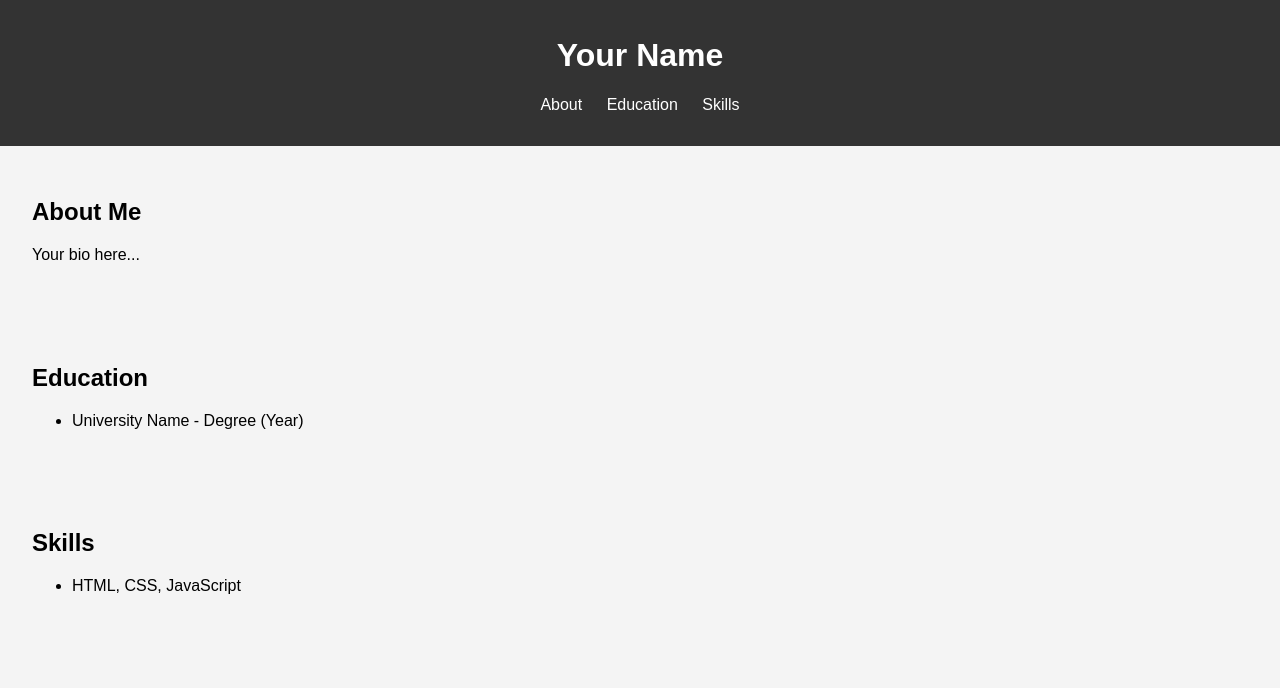
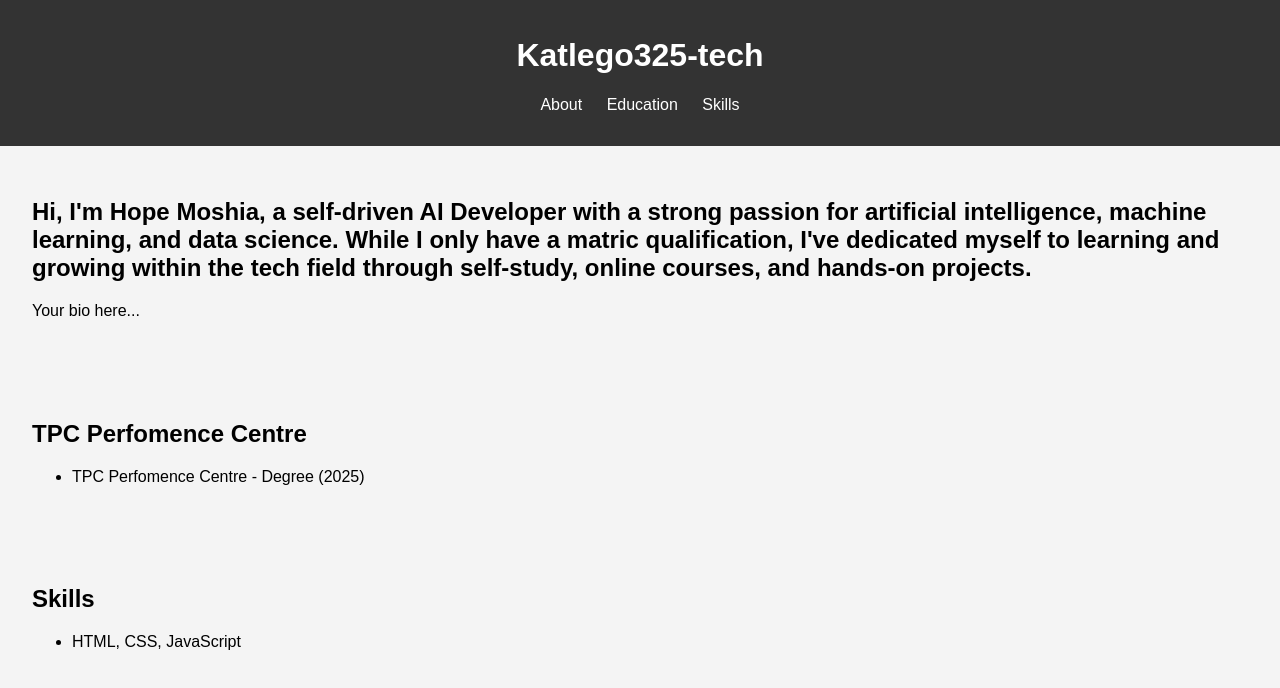
Before and after one commit to Katlego325-tech/Katlego325-tech-portfolio, a plain HTML site: page index.html in a window 1280 px wide. Drawn offline with Linux system fonts and the light colour scheme.

Commit message:
Resolved merge conflicts

```diff
--- a/index.html
+++ b/index.html
@@ -3,12 +3,12 @@
 <head>
   <meta charset="UTF-8">
   <meta name="viewport" content="width=device-width, initial-scale=1.0">
-  <title>Your Name's Portfolio</title>
+  <title>Katlego325-tech-Portfolio</title>
   <link rel="stylesheet" href="style.css">
 </head>
 <body>
   <header>
-    <h1>Your Name</h1>
+    <h1>Katlego325-tech</h1>
     <nav>
       <ul>
         <li><a href="#about">About</a></li>
@@ -18,13 +18,13 @@
     </nav>
   </header>
   <section id="about">
-    <h2>About Me</h2>
+    <h2>Hi, I'm Hope Moshia, a self-driven AI Developer with a strong passion for artificial intelligence, machine learning, and data science. While I only have a matric qualification, I've dedicated myself to learning and growing within the tech field through self-study, online courses, and hands-on projects.</h2>
     <p>Your bio here...</p>
   </section>
   <section id="education">
-    <h2>Education</h2>
+    <h2>TPC Perfomence Centre</h2>
     <ul>
-      <li>University Name - Degree (Year)</li>
+      <li>TPC Perfomence Centre - Degree (2025)</li>
     </ul>
   </section>
   <section id="skills">
```
